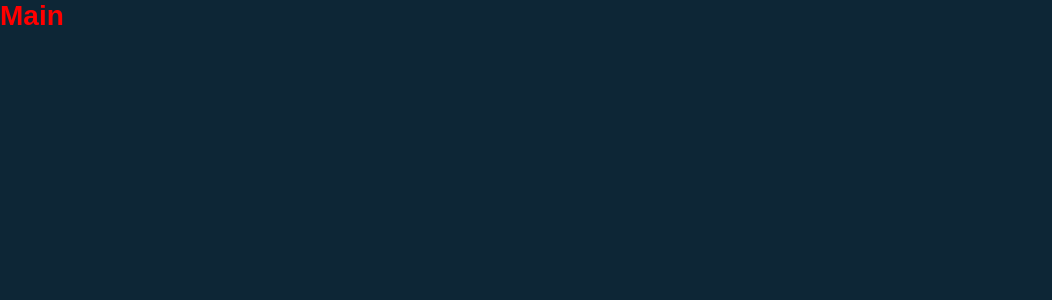
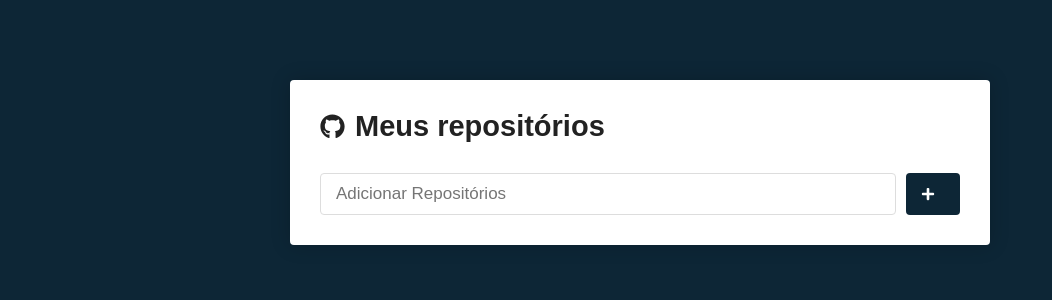
Before and after one commit to GilCarvalhal/projeto-repos, a React (Create React App) app: page / in a window 1280 px wide. Shown: the top 300 px of the page, without its empty margins (0-1052 px from the left). Built offline with nearby package versions, Linux system fonts and the light colour scheme.

Commit message:
estilizando pagina main

```diff
--- a/package.json
+++ b/package.json
@@ -8,6 +8,7 @@
     "@testing-library/user-event": "^13.5.0",
     "react": "^18.2.0",
     "react-dom": "^18.2.0",
+    "react-icons": "^4.10.1",
     "react-router-dom": "^5.2.0",
     "react-scripts": "5.0.1",
     "styled-components": "^6.0.7",
--- a/src/pages/Main/index.js
+++ b/src/pages/Main/index.js
@@ -1,9 +1,22 @@
 import React from "react";
-
-import { Title } from './styles'
+import { FaGithub, FaPlus } from 'react-icons/fa'
+import { Container, Form, SubmitButton } from './styles'
 
 export default function Main() {
     return (
-        <Title>Main</Title>
+        <Container>
+            <h1>
+                <FaGithub size={25} />
+                Meus repositórios
+            </h1>
+
+            <Form onSubmit={() => { }}>
+                <input type="text" placeholder="Adicionar Repositórios" />
+                <SubmitButton>
+                    <FaPlus color='#fff' size={14} />
+                </SubmitButton>
+            </Form>
+
+        </Container>
     )
 }
--- a/src/pages/Main/styles.js
+++ b/src/pages/Main/styles.js
@@ -1,4 +1,45 @@
 import styled from 'styled-components'
 
-export const Title = styled.h1`
-color: #ff0000`
+export const Container = styled.div`
+    max-width: 700px;
+    background: #fff;
+    border-radius: 4px;
+    box-shadow: 0 0 20px rgba(0,0,0,0.2);
+    padding: 30px;
+    margin: 80px auto;
+
+    h1 {
+        font-size: 29px;
+        display: flex;
+        align-items: center;
+        flex-direction: row;
+    }
+
+    svg {
+        margin-right: 10px;
+    }
+`
+export const Form = styled.form`
+    margin-top: 30px;
+    display: flex;
+    flex-direction: row;
+
+    input {
+        flex: 1;
+        border: 1px solid #ddd;
+        padding: 10px 15px;
+        border-radius: 4px;
+        font-size: 17px;
+    }
+`
+
+export const SubmitButton = styled.button`
+    background: #0d2636;
+    border: 0;
+    border-radius: 4px;
+    margin-left: 10px;
+    padding: 0 15px;
+    display: flex;
+    align-items: center;
+    justify-content: center;
+`
```
Also changed, not shown: 1 other file (tests, documents, lock files or other folders).
